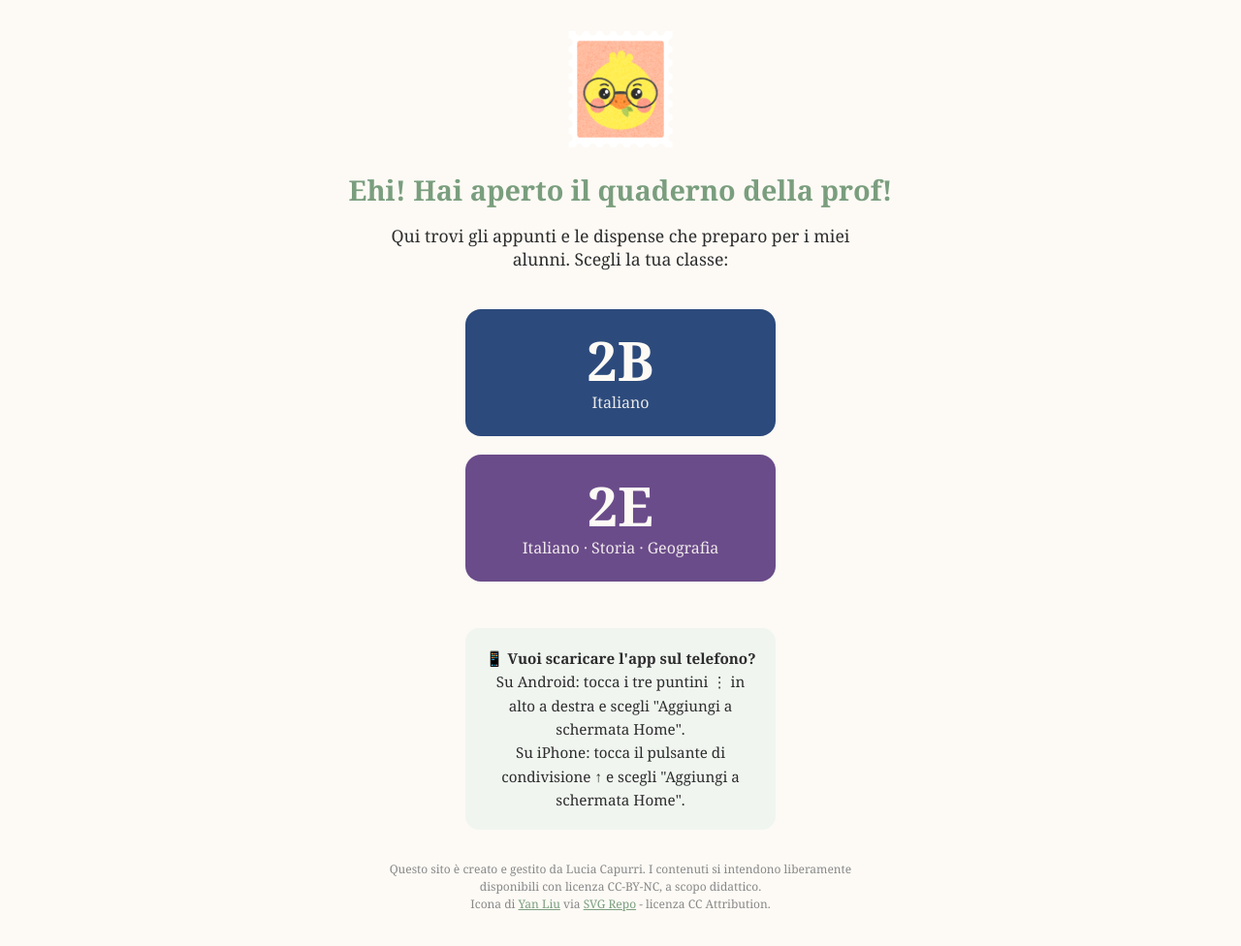
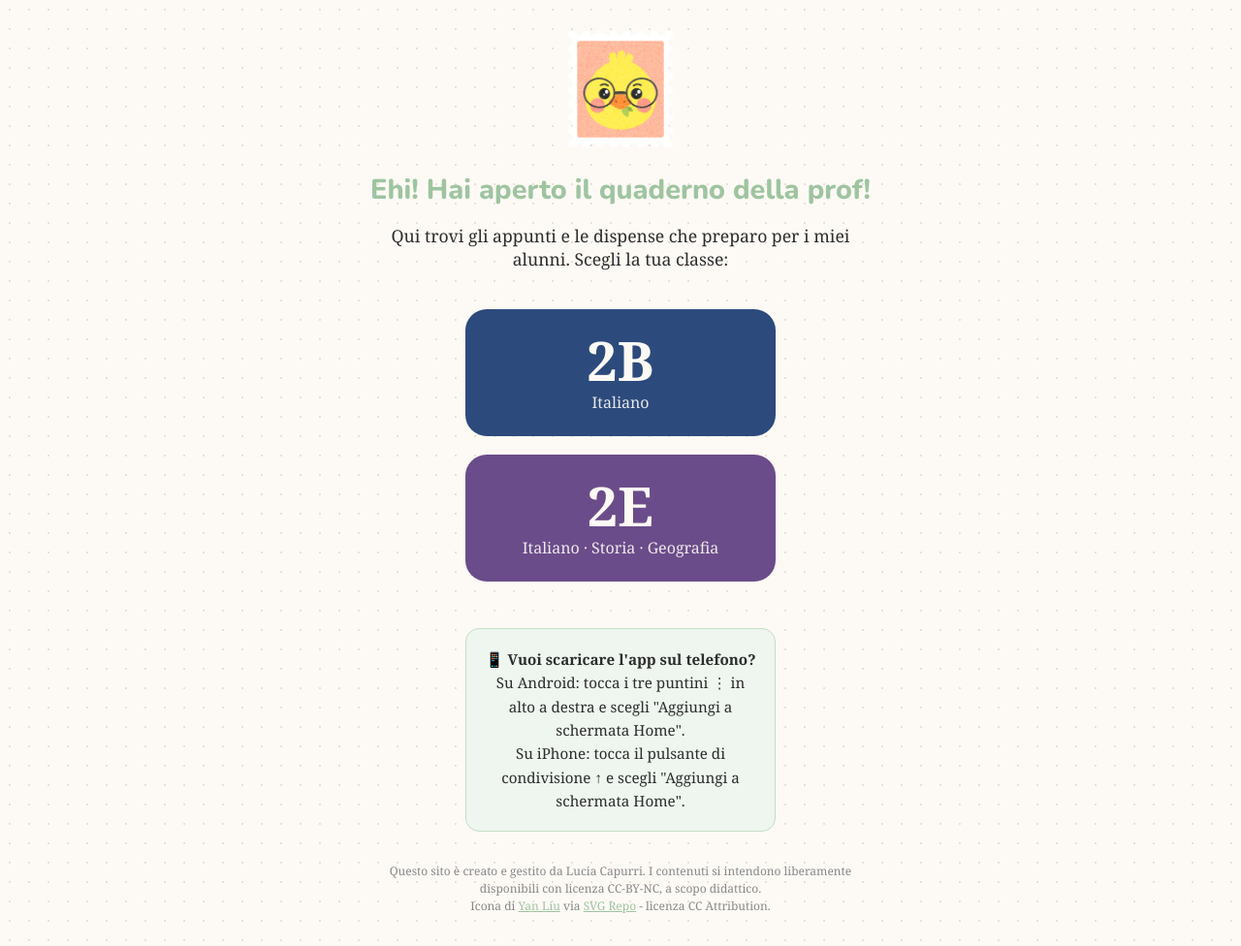
Before and after one commit to ilquadernodellaprof/ilquadernodellaprof.github.io, a Jekyll site: the page built from index.html, in a window 1280 px wide. Shown: the whole page at 97% size. Built offline with Jekyll 4.4.1, drawn with Linux system fonts in a browser that asks for light colours.

Commit message:
Update theme color and improve styling for PWA
Updated theme color and added preconnect links for fonts. Enhanced background styling and added a new box for PWA instructions.

```diff
--- a/index.html
+++ b/index.html
@@ -9,7 +9,10 @@ layout: null
   <title>Il Quaderno della Prof</title>
   <link rel="manifest" href="/manifest.json">
   <link rel="icon" type="image/png" href="https://ilquadernodellaprof.github.io/assets/icons/icon-192.png">
-  <meta name="theme-color" content="#7a9e7e">
+  <meta name="theme-color" content="#9ec4a0">
+  <link rel="preconnect" href="https://fonts.googleapis.com">
+  <link rel="preconnect" href="https://fonts.gstatic.com" crossorigin>
+  <link href="https://fonts.googleapis.com/css2?family=Nunito:wght@800&display=swap" rel="stylesheet">
   <script>
     if ('serviceWorker' in navigator) {
       navigator.serviceWorker.register('/sw.js');
@@ -21,9 +24,10 @@ layout: null
       margin: 0;
       padding: 0;
     }
-
     body {
       background-color: #fdfaf5;
+      background-image: radial-gradient(circle, rgba(160,150,138,0.25) 1.5px, transparent 1.5px);
+      background-size: 20px 20px;
       font-family: Georgia, serif;
       min-height: 100vh;
       display: flex;
@@ -33,25 +37,23 @@ layout: null
       padding: 2rem;
       text-align: center;
     }
-
     img.duck {
       width: 120px;
       margin-bottom: 1.5rem;
     }
-
     h1 {
-      color: #7a9e7e;
+      color: #9ec4a0;
+      font-family: 'Nunito', system-ui, -apple-system, sans-serif;
+      font-weight: 800;
       font-size: 1.8rem;
       margin-bottom: 1rem;
     }
-
     p {
       color: #2d2d2d;
       font-size: 1.1rem;
       margin-bottom: 2.5rem;
       max-width: 500px;
     }
-
     .bottoni {
       display: flex;
       flex-direction: column;
@@ -60,21 +62,18 @@ layout: null
       max-width: 320px;
       margin-bottom: 3rem;
     }
-
     .bottone {
       display: block;
       padding: 1.5rem;
-      border-radius: 16px;
+      border-radius: 22px;
       text-decoration: none;
       font-family: Georgia, serif;
       transition: transform 0.1s, opacity 0.1s;
     }
-
     .bottone:active {
       transform: scale(0.97);
       opacity: 0.85;
     }
-
     .bottone .lettera {
       display: block;
       font-size: 3.5rem;
@@ -82,43 +81,45 @@ layout: null
       line-height: 1;
       margin-bottom: 0.3rem;
     }
-
     .bottone .nome {
       display: block;
       font-size: 1rem;
       opacity: 0.9;
     }
-
     .bottone-2b {
       background-color: #2c4a7c;
       color: #fdfaf5;
     }
-
     .bottone-2e {
       background-color: #6b4c8a;
       color: #fdfaf5;
     }
-
+    .box-pwa {
+      background: #eef6ef;
+      border: 1.5px solid #c5ddc6;
+      border-radius: 14px;
+      padding: 1.2rem;
+      max-width: 320px;
+      margin-bottom: 2rem;
+      font-size: 0.95rem;
+      color: #2d2d2d;
+      line-height: 1.6;
+    }
     footer {
       color: #888;
       font-size: 0.75rem;
       max-width: 500px;
       line-height: 1.5;
     }
-
     footer a {
-      color: #7a9e7e;
+      color: #9ec4a0;
     }
   </style>
 </head>
 <body>
-
   <img class="duck" src="https://ilquadernodellaprof.github.io/assets/icons/icon-512.png" alt="Paperella">
-
   <h1>Ehi! Hai aperto il quaderno della prof!</h1>
-
   <p>Qui trovi gli appunti e le dispense che preparo per i miei alunni. Scegli la tua classe:</p>
-
   <div class="bottoni">
     <a class="bottone bottone-2b" href="https://ilquadernodellaprof.github.io/2026-2b">
       <span class="lettera">2B</span>
@@ -129,17 +130,14 @@ layout: null
       <span class="nome">Italiano · Storia · Geografia</span>
     </a>
   </div>
-
-  <div style="background-color:#f0f5f0; border-radius:14px; padding:1.2rem; max-width:320px; margin-bottom:2rem; font-size:0.95rem; color:#2d2d2d; line-height:1.6;">
+  <div class="box-pwa">
     📱 <strong>Vuoi scaricare l'app sul telefono?</strong><br>
     Su Android: tocca i tre puntini ⋮ in alto a destra e scegli "Aggiungi a schermata Home".<br>
     Su iPhone: tocca il pulsante di condivisione ↑ e scegli "Aggiungi a schermata Home".
   </div>
-
   <footer>
     Questo sito è creato e gestito da Lucia Capurri. I contenuti si intendono liberamente disponibili con licenza CC-BY-NC, a scopo didattico.<br>
     Icona di <a href="https://twitter.com/abbpandalyn?ref=svgrepo.com">Yan Liu</a> via <a href="https://www.svgrepo.com/">SVG Repo</a> - licenza CC Attribution.
   </footer>
-
 </body>
 </html>
```
